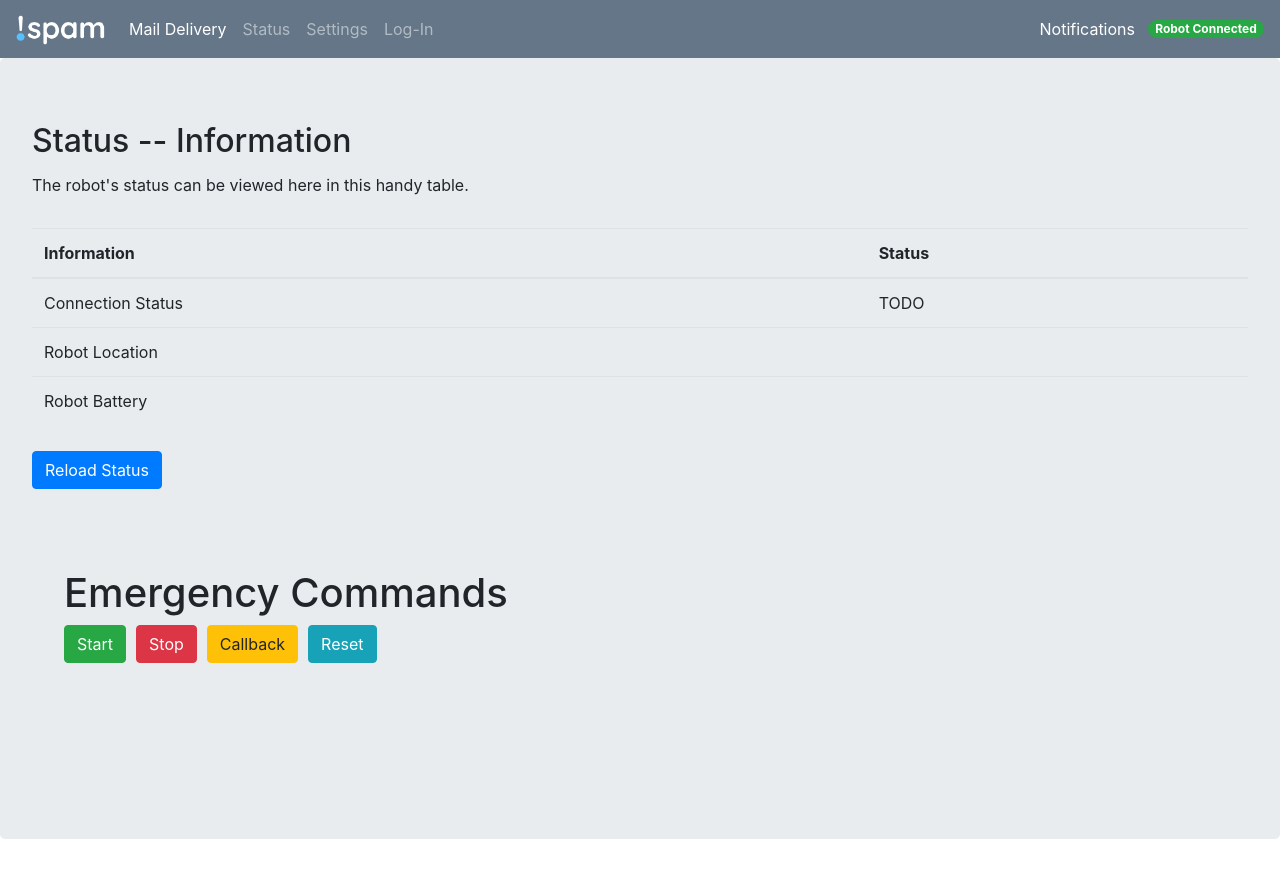
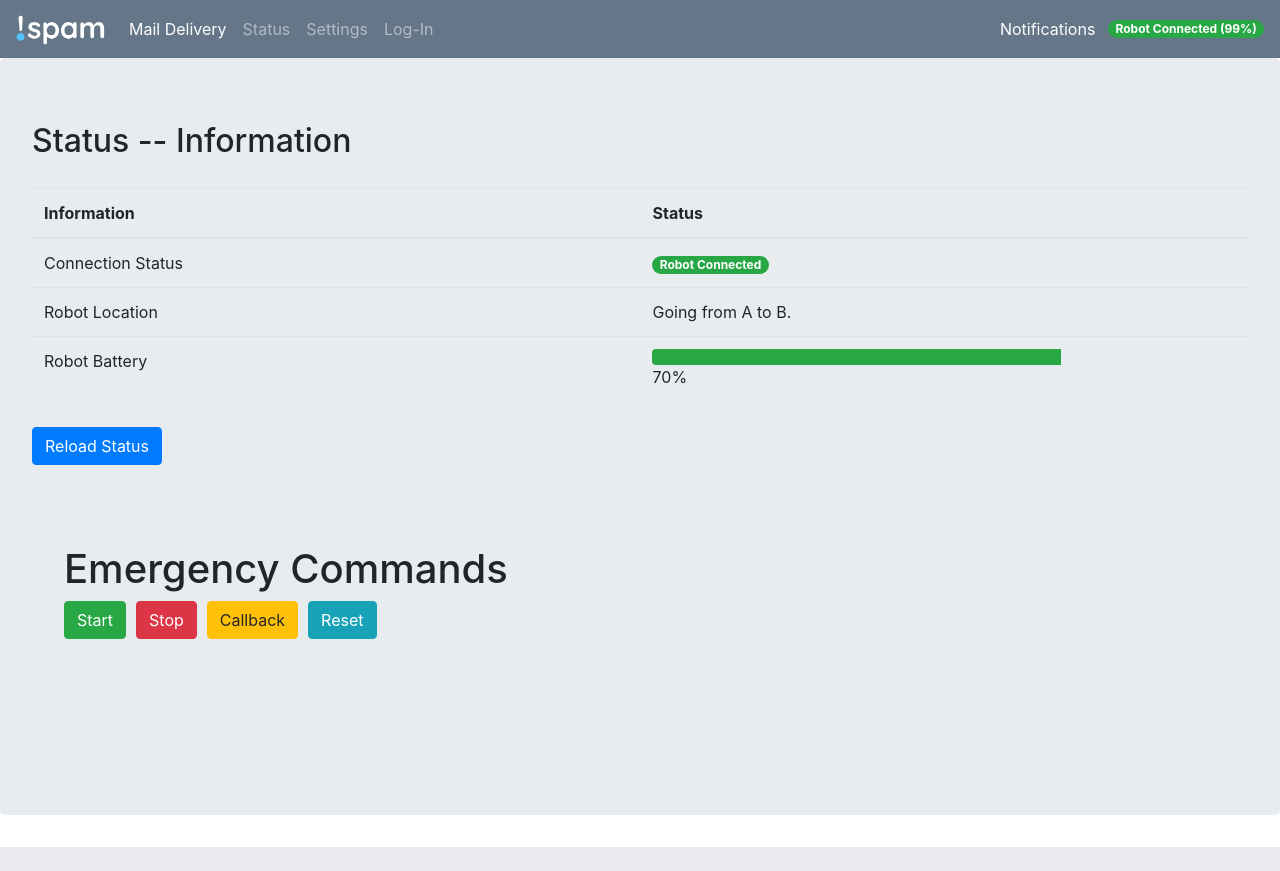
Before and after one commit to ZeroSum24/System-Design-Project-2018, a Flask app: page /status in a window 1280 px wide. After the commit the page ends 847 px from the top, so only its background shows below. Run offline with Flask 2, Linux system fonts and the light colour scheme; parts of the project's set-up code (start-up, migrations or seed data) failed here and were passed over; some libraries are stand-ins or nearby versions.

Commit message:
Fill Status Page

```diff
--- a/spam/spam/templates/index.html
+++ b/spam/spam/templates/index.html
@@ -49,7 +49,7 @@
       </a>
       {% endif %}
 
-      <span class="badge badge-pill badge-success">Robot Connected</span>
+      <a href="{{ url_for('status') }}" class="badge badge-pill badge-success">Robot Connected (99%)</a>
 
     </div>
   </nav>
--- a/spam/spam/templates/status.html
+++ b/spam/spam/templates/status.html
@@ -1,12 +1,9 @@
-{% extends "index.html" %}
-
-{% block body %}
+{% extends "index.html" %} {% block body %}
 
 <div class="jumbotron">
 
   <h2>Status -- Information</h2>
   <div style="padding-top:5px">
-    <p>The robot's status can be viewed here in this handy table.</p>
 
     <table class="table table-hover">
       <thead>
@@ -19,15 +16,22 @@
       <tbody>
         <tr>
           <td>Connection Status</td>
-          <td>TODO</td>
+          <td>
+            <span class="badge badge-pill badge-success">Robot Connected</span>
+          </td>
         </tr>
         <tr>
           <td>Robot Location</td>
-          <td></td>
+          <td>Going from A to B.</td>
         </tr>
         <tr>
           <td>Robot Battery</td>
-          <td></td>
+          <td>
+            <div class="progress">
+              <div class="progress-bar bg-success" role="progressbar" style="width: 70%" aria-valuenow="25" aria-valuemin="0" aria-valuemax="100"></div>
+            </div>
+            70%
+          </td>
         </tr>
       </tbody>
     </table>
@@ -36,7 +40,7 @@
       <div class="col-sm-10">
         <!--TODO: check this works with the action-->
         <div style="padding-top:10px">
-          <button href="{{ url_for('mail_delivery') }}" class="btn btn-primary">Reload Status</button>
+          <a href="{{ url_for('mail_delivery') }}" class="btn btn-primary" role="button">Reload Status</a>
         </div>
       </div>
     </div>
```
